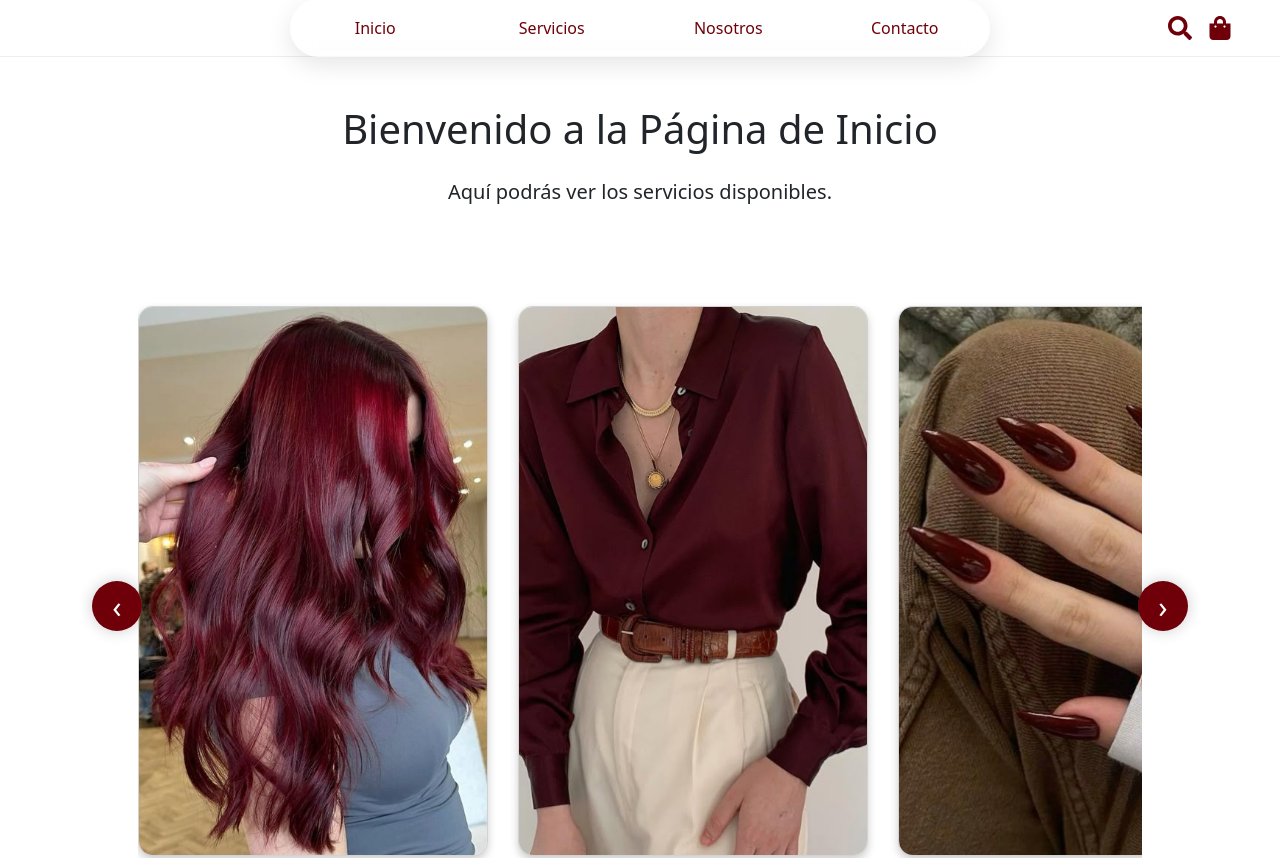
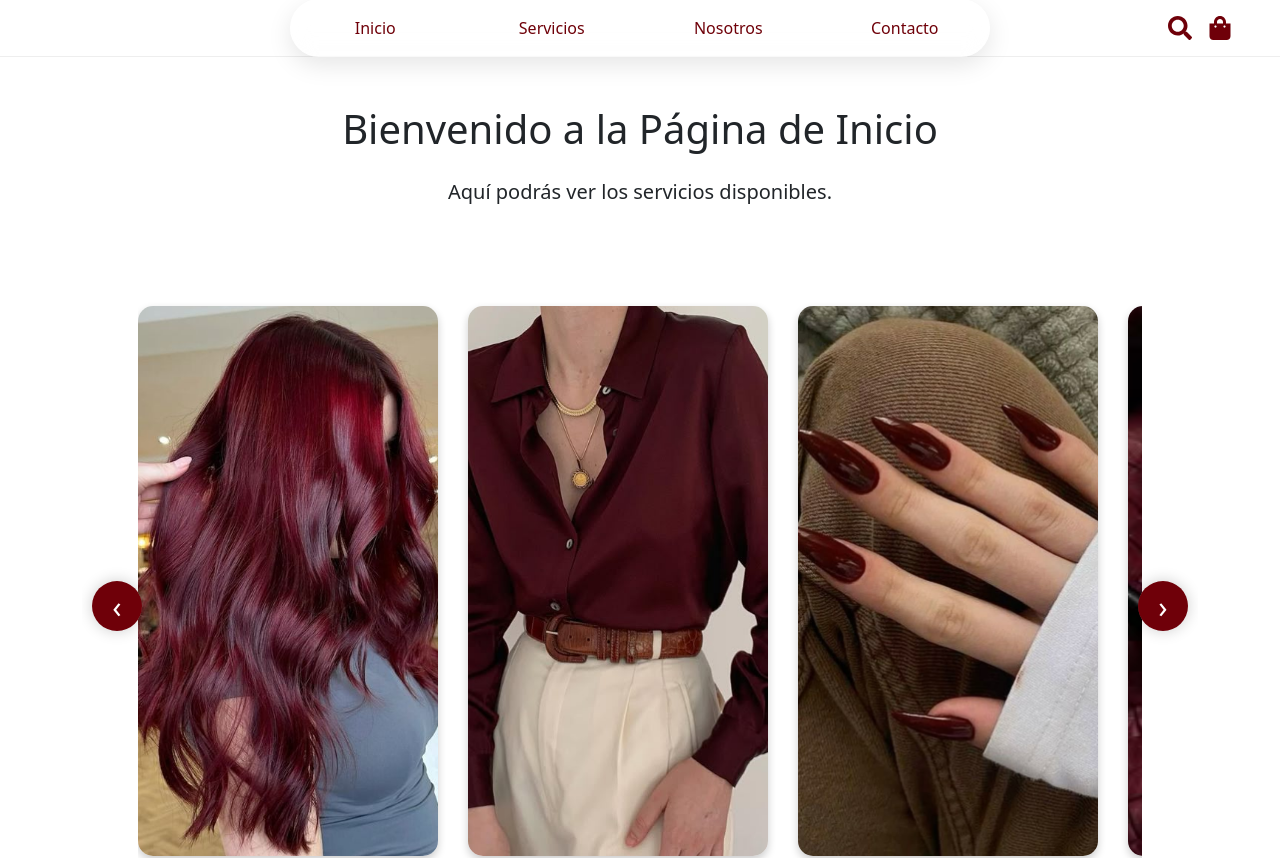
Before and after one commit to orneepetrelli/ququApp, a React (Create React App) app: page / in a window 1280 px wide. Shown: the top 858 px of the page. Built offline with nearby package versions, Linux system fonts and the light colour scheme.

Commit message:
tarjetas botones

```diff
--- a/src/scripts/tarjetas.js
+++ b/src/scripts/tarjetas.js
@@ -27,15 +27,27 @@ const Tarjetas = () => {
     { image: maquillaje, title: "Maquillaje" },
   ];
 
+  const handleCardClick = (title) => {
+
+    console.log(`Clicked on: ${title}`);
+
+  };
+
   return (
     <div className="tarjetas-container">
       <button className="scroll-btn left" onClick={scrollLeft}>‹</button>
 
       <div className="tarjetas-card-container" ref={scrollRef}>
         {items.map((item, index) => (
-          <div className="card" key={index}>
-            <img src={item.image} className="card-image" />
-          </div>
+          <button
+            key={index}
+            className="card-button"
+            onClick={() => handleCardClick(item.title)}
+          >
+            <img src={item.image} className="card-image" alt={item.title} />
+            {}
+            {}
+          </button>
         ))}
       </div>
 
--- a/src/styles/tarjetas.css
+++ b/src/styles/tarjetas.css
@@ -8,7 +8,6 @@
   padding: 20px 0;
   overflow: hidden;
 }
-
 
 .tarjetas-card-container {
   display: flex;
@@ -25,9 +24,9 @@
   display: none;
 }
 
-.card {
+.card-button {
   flex: 0 0 auto;
-  width: 350px;
+  width: 300px;
   height: 550px;
   scroll-snap-align: center;
   border-radius: 15px;
@@ -40,16 +39,25 @@
   justify-content: space-between;
   position: relative;
   transition: transform 0.3s ease;
+  border: none;
+  padding: 0;
+  cursor: pointer;
 }
 
-.card:hover {
+.card-button:hover {
   transform: none;
+}
+
+.card-button:focus {
+  outline: none;
+  box-shadow: 0 0 5px rgba(0, 0, 0, 0.3);
 }
 
 .card-image {
   width: 100%;
   height: 100%;
   object-fit: cover;
+  pointer-events: none;
 }
 
 .card-title {
@@ -63,6 +71,7 @@
   font-weight: bold;
   text-align: center;
   border-radius: 0 0 15px 15px;
+  pointer-events: none;
 }
 
 .scroll-btn {
@@ -80,7 +89,7 @@
   align-items: center;
   justify-content: center;
   transition: background 0.3s, transform 0.2s;
-  /*transition: background 0.3s;*/
+
   transition: background 0.3s;
   z-index: 10;
   backdrop-filter: blur(4px);
@@ -104,7 +113,7 @@
   .tarjetas-card-container {
     width: 100%;
   }
-  .card {
+  .card-button {
     width: 280px;
     height: 440px;
   }
```
